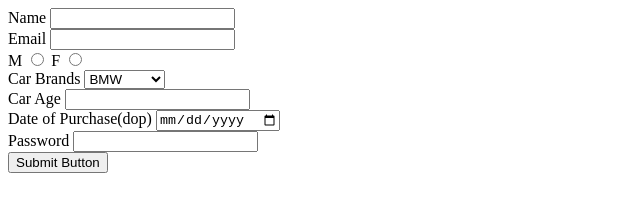
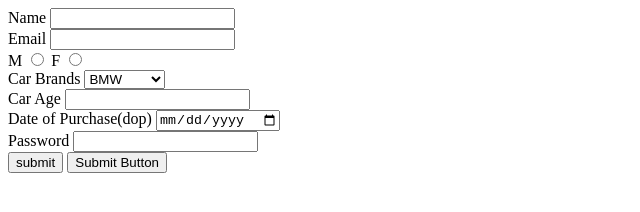
Before and after one commit to acciojob/car-insurance-form-Divyanshu-yu, a website: page main.html in a window 1280 px wide. Shown: the whole page, without its empty margins (0-640 px from the left). Drawn offline with Linux system fonts and the light colour scheme.

Commit message:
created a submission

```diff
--- a/main.html
+++ b/main.html
@@ -40,6 +40,7 @@
 		<label for="password">Password<label>
 		<input type="password"  id="password" required><br>
 
+		<input type="button" value="submit"/>
 		<button type="submit">Submit Button</button>
 
    </form>
```
